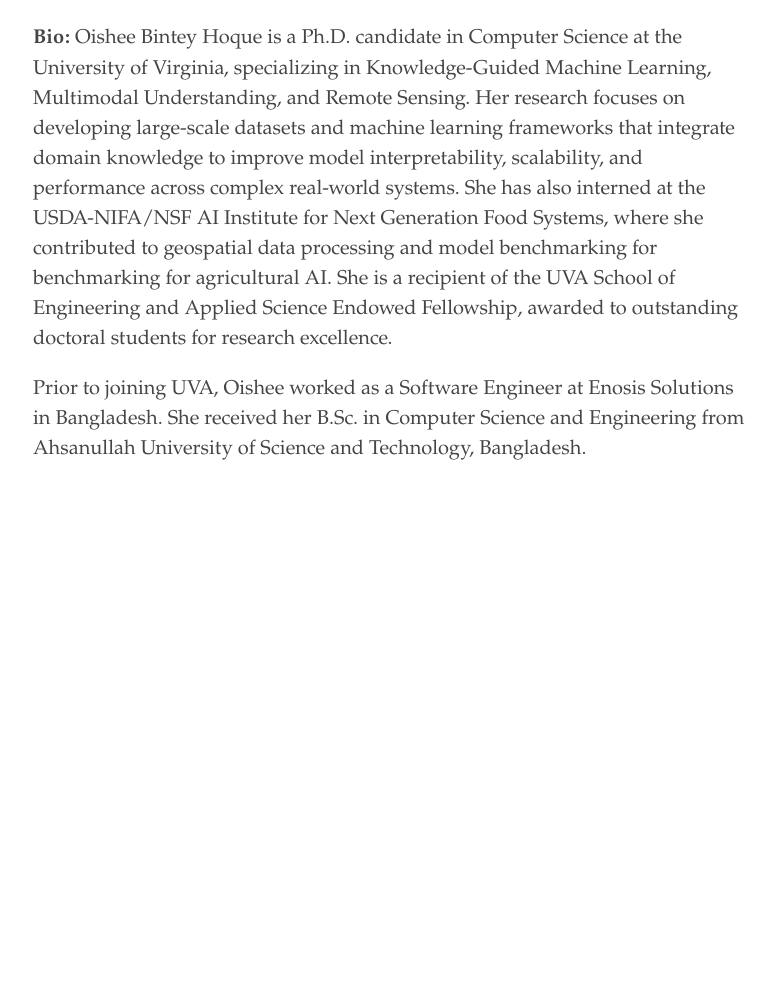
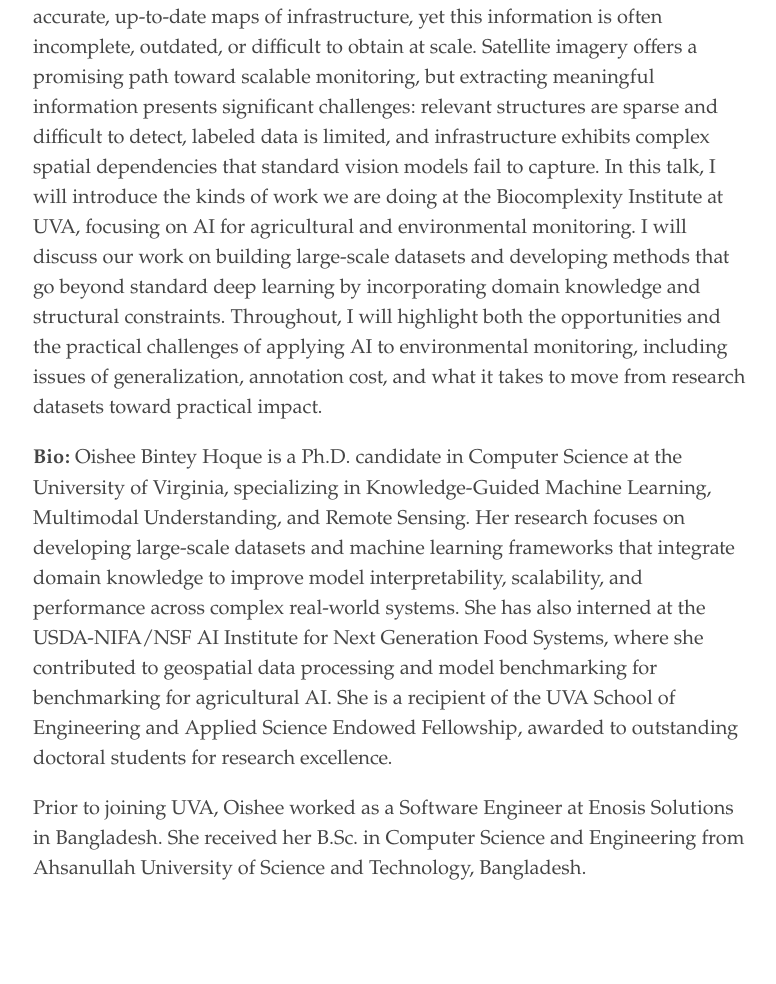
Before and after one commit to uvaml/uvaml.github.io, a Jekyll site: the page built from _texts/2026-04-08.md, in a window 1280 px wide. Shown: the part 650-1634 px from the top of the page, without its empty margins (247-1023 px from the left). Built offline with Jekyll 4.4.1, drawn with Linux system fonts in a browser that asks for light colours; before the commit the page ends 1214 px from its top, so only the background shows below that; some of the changed text lies outside the part shown.

Commit message:
add abstract and move Tesca's talk to the past

```diff
--- a/_texts/2026-04-08.md
+++ b/_texts/2026-04-08.md
@@ -13,6 +13,8 @@ editor: Yen-Ling Kuo
 ---
 
 **Abstract**
+Effective agricultural and environmental monitoring depends on accurate, up-to-date maps of infrastructure, yet this information is often incomplete, outdated, or difficult to obtain at scale. Satellite imagery offers a promising path toward scalable monitoring, but extracting meaningful information presents significant challenges: relevant structures are sparse and difficult to detect, labeled data is limited, and infrastructure exhibits complex spatial dependencies that standard vision models fail to capture.
+In this talk, I will introduce the kinds of work we are doing at the Biocomplexity Institute at UVA, focusing on AI for agricultural and environmental monitoring. I will discuss our work on building large-scale datasets and developing methods that go beyond standard deep learning by incorporating domain knowledge and structural constraints. Throughout, I will highlight both the opportunities and the practical challenges of applying AI to environmental monitoring, including issues of generalization, annotation cost, and what it takes to move from research datasets toward practical impact.
 
 **Bio:**
 Oishee Bintey Hoque is a Ph.D. candidate in Computer Science at the University of Virginia, specializing in Knowledge-Guided Machine Learning, Multimodal Understanding, and Remote Sensing. Her research focuses on developing large-scale datasets and machine learning frameworks that integrate domain knowledge to improve model interpretability, scalability, and performance across complex real-world systems. She has also interned at the USDA-NIFA/NSF AI Institute for Next Generation Food Systems, where she contributed to geospatial data processing and model benchmarking for benchmarking for agricultural AI. She is a recipient of the UVA School of Engineering and Applied Science Endowed Fellowship, awarded to outstanding doctoral students for research excellence.
```
Also changed, not shown: _pasttalks/2026-03-25.md (renamed from _texts/2026-03-25.md).
